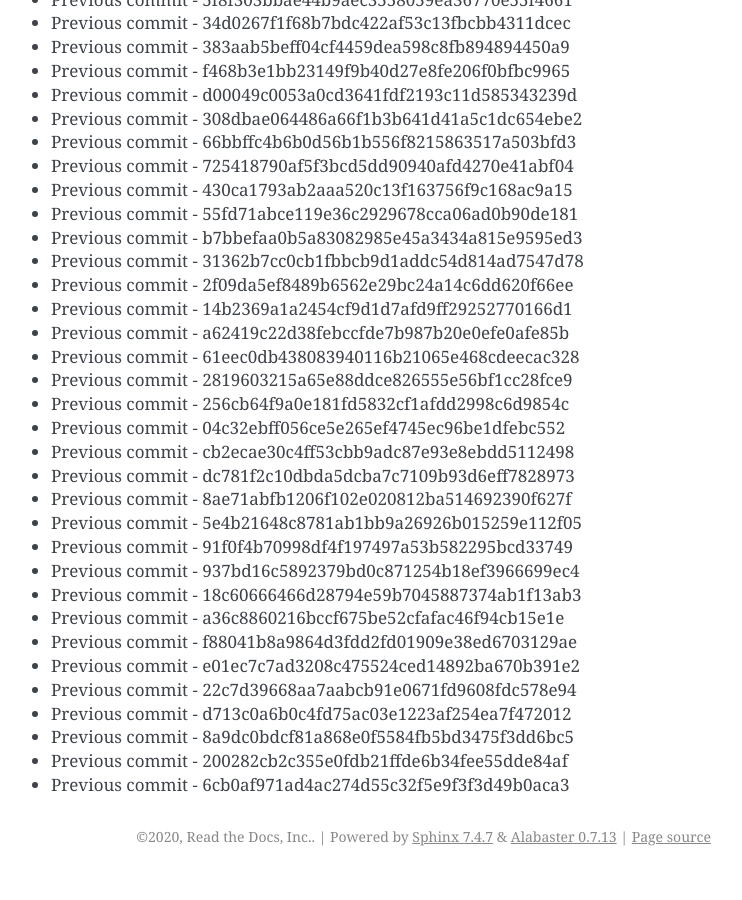
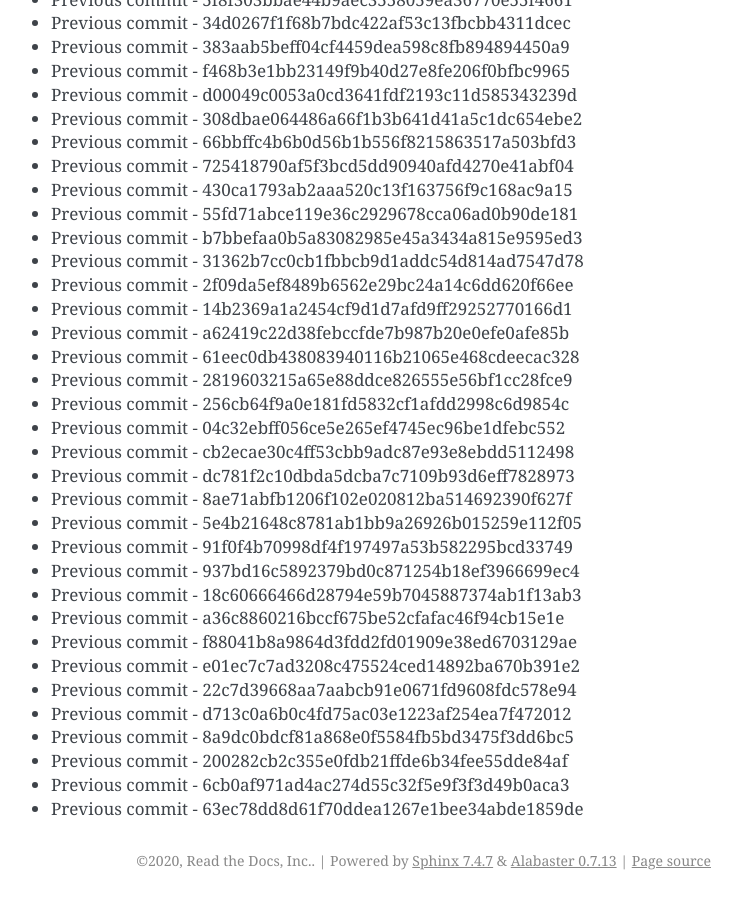
Before and after one commit to readthedocs/rtd-git-stresstest, a Sphinx documentation site: the page built from docs/updates.rst, in a window 1280 px wide and 900 px high, scrolled down 100222 px. Shown: the whole window, without its empty margins (399-1141 px from the left). Built offline with Sphinx 7.4.7, drawn with Linux system fonts in a browser that asks for light colours; before the commit the page ends 101098 px from its top, so only the background shows below that.

Commit message:
Generating commit from previous: 63ec78dd8d61f70ddea1267e1bee34abde1859de

```diff
--- a/docs/updates.rst
+++ b/docs/updates.rst
@@ -4243,3 +4243,4 @@ It can be tested for any performance characteristics.
 * Previous commit - 8a9dc0bdcf81a868e0f5584fb5bd3475f3dd6bc5
 * Previous commit - 200282cb2c355e0fdb21ffde6b34fee55dde84af
 * Previous commit - 6cb0af971ad4ac274d55c32f5e9f3f3d49b0aca3
+* Previous commit - 63ec78dd8d61f70ddea1267e1bee34abde1859de
```
